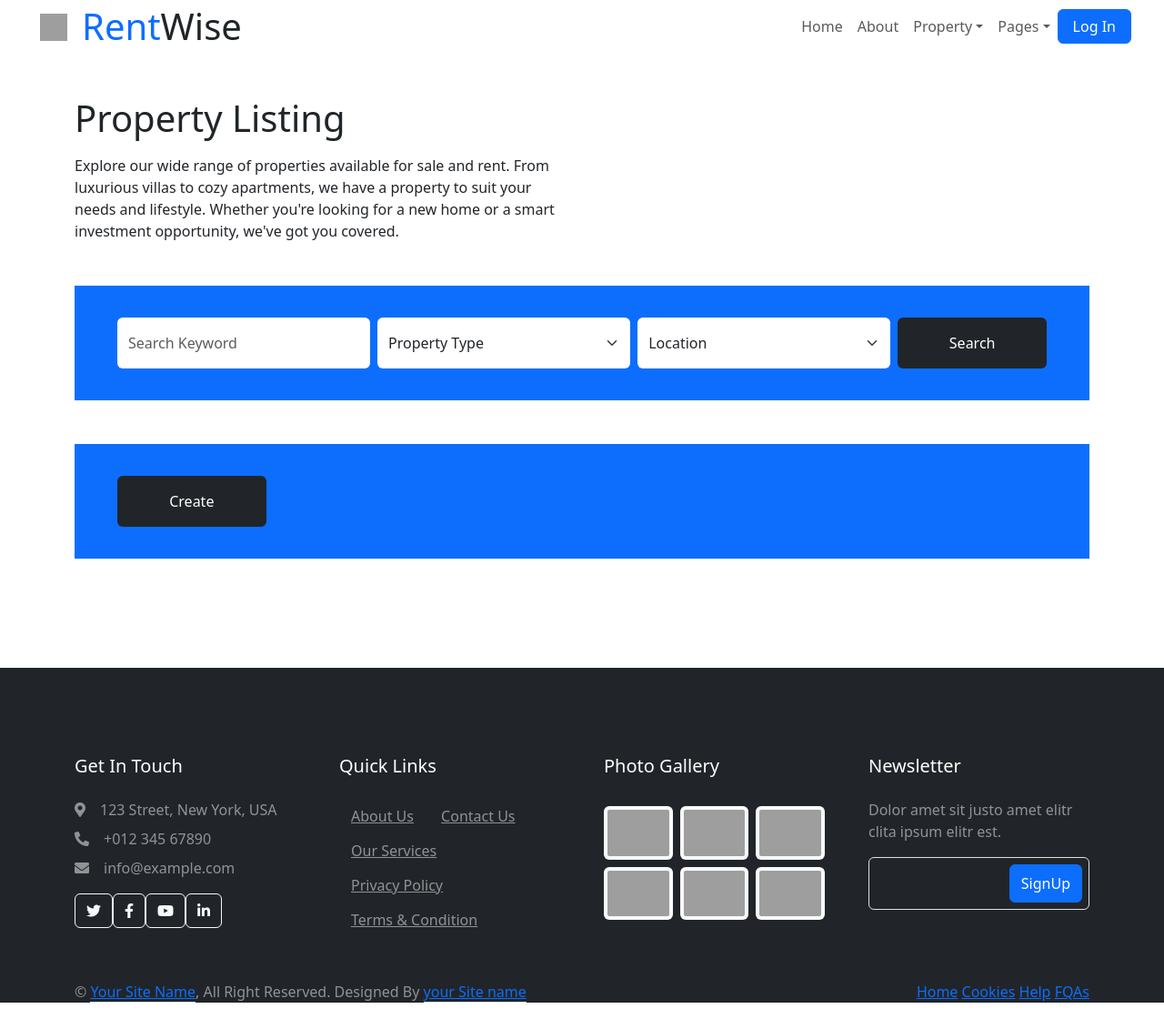
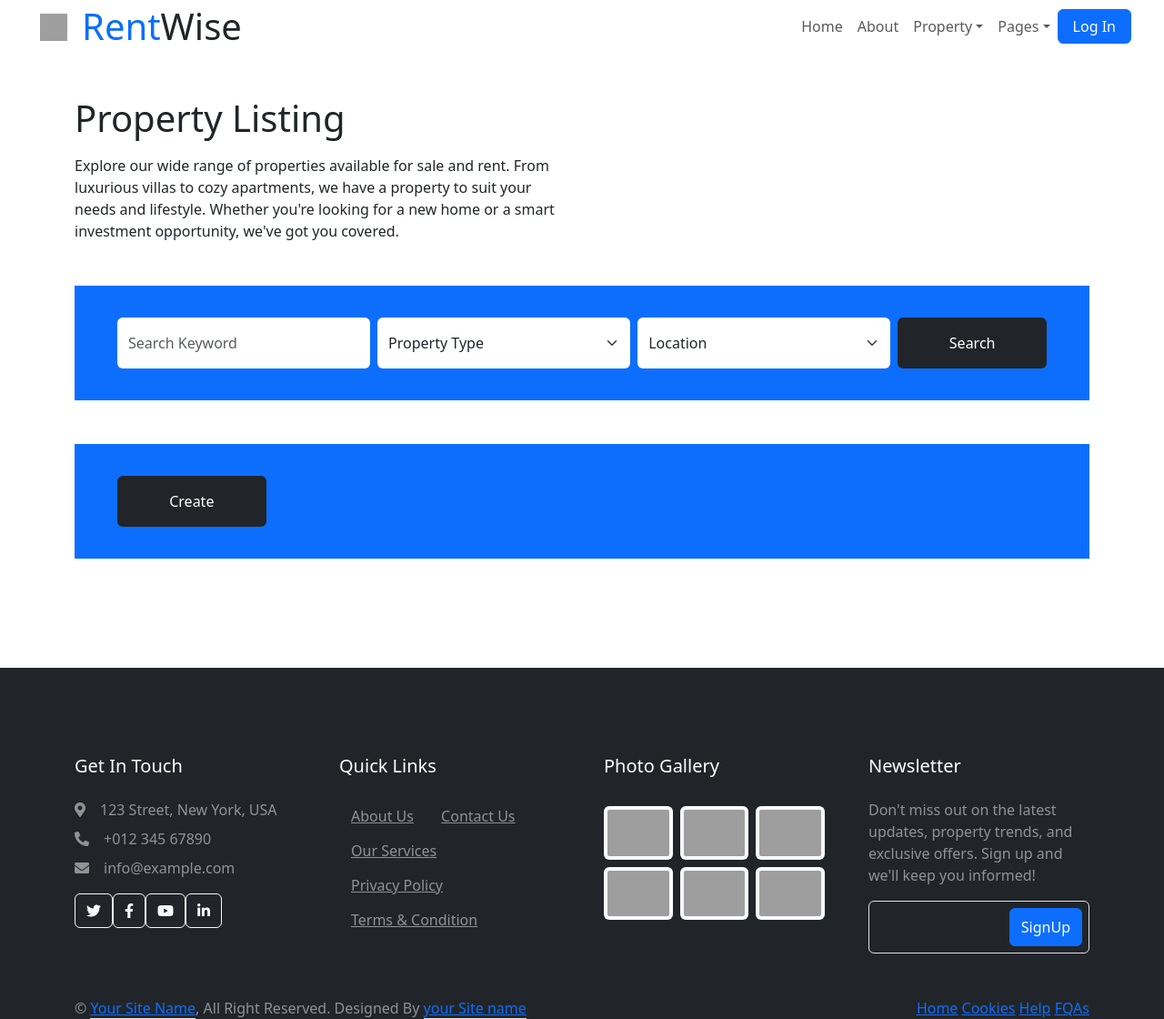
Before and after one commit to AlexDimov-04/Property-Rental-Marketplace, a Django app: page /properties/list-properties/ in a window 1280 px wide. Shown: the whole page at 91% size. Run offline with Django 4.2, Linux system fonts and the light colour scheme; data that the repository does not hold is empty; some libraries are stand-ins or nearby versions; grey boxes are pictures that could not be loaded.

Commit message:
changed lorem text to suitable newsletter content

```diff
--- a/property_rental_marketplace/templates/base_hero_page/footer.html
+++ b/property_rental_marketplace/templates/base_hero_page/footer.html
@@ -48,7 +48,8 @@
             </div>
             <div class="col-lg-3 col-md-6">
                 <h5 class="text-white mb-4">Newsletter</h5>
-                <p>Dolor amet sit justo amet elitr clita ipsum elitr est.</p>
+                <p>Don't miss out on the latest updates, property trends, and exclusive offers. Sign up and we'll keep you
+                    informed!</p>
                 <div class="position-relative mx-auto" style="max-width: 400px;">
                     <input class="form-control bg-transparent w-100 py-3 ps-4 pe-5" type="text"
                         placeholder="Your email">
```
